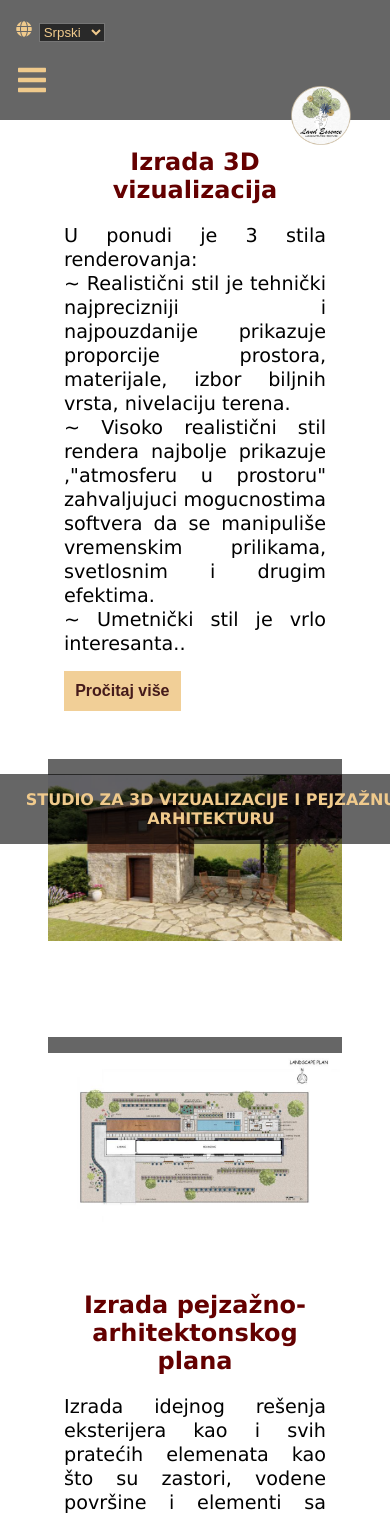
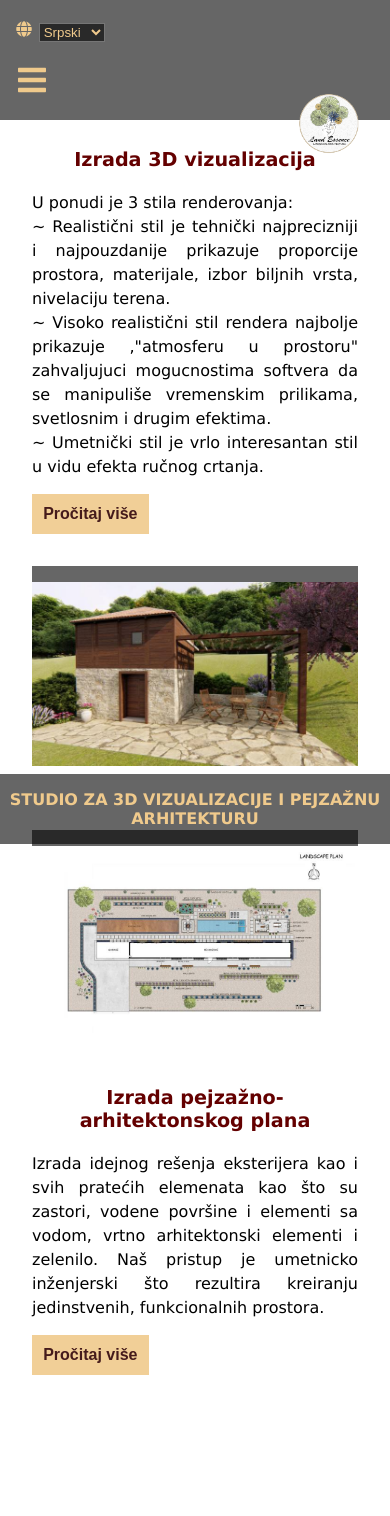
Before and after one commit to andjared/multi-language-website, a React (Create React App) app: page /usluge in a window 390 px wide. Shown: the top 1516 px of the page. Built offline with nearby package versions, Linux system fonts and the light colour scheme.

Commit message:
small screen responsiveness

```diff
--- a/src/Components/Navbar.js
+++ b/src/Components/Navbar.js
@@ -23,7 +23,7 @@ const Navbar = () => {
   };
   return (
     <nav className="nav-bar">
-      <div className="logo">
+      <div className={`logo ${hamburgerMenu ? "closed" : "show"}`}>
         <i>
           <img src={logo} alt="" />
         </i>
--- a/src/Components/ScrollToTop.js
+++ b/src/Components/ScrollToTop.js
@@ -5,7 +5,6 @@ const ScrollToTop = () => {
   const location = useLocation();
   useLayoutEffect(() => {
     document.documentElement.scrollTo(0, 0);
-    console.log("scroll");
   }, [location?.pathname]);
 
   return null;
--- a/src/Components/Services.js
+++ b/src/Components/Services.js
@@ -29,7 +29,7 @@ const Services = () => {
           <h2>{title.first[language]}</h2>
           <p>
             {readMoreFirst
-              ? first[language].slice(0, 400) + ".."
+              ? first[language].substring(0, 437)
               : first[language]}
           </p>
           <Button
@@ -53,7 +53,7 @@ const Services = () => {
           <h2>{title.second[language]}</h2>
           <p>
             {readMoreSecond
-              ? second[language].slice(0, 400) + "..."
+              ? second[language].substring(0, 261)
               : second[language]}
           </p>
           <Button
@@ -73,7 +73,7 @@ const Services = () => {
           <h2>{title.third[language]}</h2>
           <p>
             {readMoreThird
-              ? third[language].slice(0, 400) + "..."
+              ? third[language].substring(0, 362) + "..."
               : third[language]}
           </p>
           <Button
--- a/src/index.css
+++ b/src/index.css
@@ -7,6 +7,12 @@
 }
 body {
   font-family: Verdana, Geneva, Tahoma, sans-serif;
+  width: 100vw;
+  height: 100vh;
+}
+p {
+  margin-block-start: 0;
+  margin-block-end: 0;
 }
 *,
 ::after,
@@ -135,15 +141,16 @@ body {
   }
 }
 .about-us {
+  /* width: 100vw;
+  height: 100vh; */
   display: flex;
   flex-direction: column;
-  padding: 5em;
+  padding: 5em 2em 0 2em;
 }
 .top-box {
   display: flex;
   justify-content: space-around;
-  max-width: 100%;
-  margin-inline: auto;
+  width: 100%;
   margin-top: 2.5em;
   align-items: center;
 }
@@ -151,7 +158,7 @@ body {
   margin-top: 6vh;
   max-width: 100%;
 }
-.about-us p {
+.about-us-text p {
   font-size: 1.7vh;
   font-style: italic;
   line-height: 1.5em;
@@ -169,9 +176,10 @@ body {
   align-items: center;
   justify-content: center;
   margin-top: 3em;
+  padding-bottom: 3em;
 }
 .bottom-box p {
-font-style: italic;
+  font-style: italic;
 }
 .logos {
   display: flex;
@@ -201,6 +209,7 @@ img.one {
 }
 
 .services .box {
+  animation: transitionIn 2s;
   padding: 2em;
   display: flex;
 }
@@ -234,7 +243,7 @@ img.one {
 .services .button {
   color: var(--btn-bg-color);
   background: var(--links-color);
-  opacity: 90%;
+  opacity: 0.9;
   margin-top: 15px;
   padding: 0.7em;
   font-size: 16px;
@@ -257,7 +266,7 @@ img.one {
   text-align: center;
 }
 .galleries {
-  /* width: 100%; */
+  animation: transitionIn 2s;
   display: flex;
   justify-content: space-around;
   align-items: stretch;
@@ -290,13 +299,18 @@ img.one {
 .image-gallery-icon {
   color: var(--links-color);
 }
+.image-gallery-play-button,
+.image-gallery-right-nav,
+.image-gallery-left-nav {
+  display: none;
+}
 .image-gallery-index {
   color: var(--links-color);
   font-weight: bold;
   z-index: 1;
 }
 .concept {
-  margin-top: 4.5rem;
+  margin-top: 4rem;
 }
 #downArrow {
   font-size: clamp(1.8em, 2.5rem, 2rem);
@@ -319,6 +333,7 @@ img.one {
 /* -------------CONTACT US PAGE----------- */
 
 .contact-us {
+  animation: transitionIn 2s;
   margin: 10em auto;
   width: 100%;
   display: flex;
@@ -327,7 +342,7 @@ img.one {
 }
 .email-form {
   position: relative;
- min-width: 35%;
+  min-width: 35%;
   padding: 2.5em;
   display: flex;
   flex-direction: column;
@@ -341,15 +356,15 @@ img.one {
   color: var(--links-color);
   margin-block: 0.5em;
   padding: 0.7em;
-    max-width: 60%;
+  max-width: 60%;
 }
- /* .email-form input {
+/* .email-form input {
    max-width: 40%;
  } */
 .email-form label {
   padding-block: 0.5em;
 }
- .btn {
+.btn {
   background-color: var(--bg-dark);
   opacity: 90%;
   font-weight: bold;
@@ -423,10 +438,15 @@ textarea {
   border-bottom: 1px solid #eee;
   font-size: 1.3em;
 }
+.my-map {
+  z-index: 0;
+  margin: 0 auto;
+  padding-top: 6em;
+}
 .map {
   height: 40em;
   width: 40em;
-  margin: 4rem 2rem 0 2rem;
+  /* margin: 0 auto; */
 }
 
 @media screen and (max-width: 1200px) {
@@ -457,7 +477,7 @@ textarea {
   }
   .about-us {
     flex-direction: column;
-    padding: 2em;
+    /* padding: 2em; */
   }
   .about-us .top-box {
     flex-direction: column;
@@ -470,10 +490,8 @@ textarea {
     line-height: 1.8em;
     font-size: var(--small-font);
   }
-  .bottom-box {
-    margin-bottom: 2em;
-  }
-  .bottom-box .text {
+
+  .bottom-box p {
     text-align: center;
   }
   .bottom-box img {
@@ -495,6 +513,12 @@ textarea {
   .image-gallery-content {
     object-fit: none;
     margin: 0 auto;
+  }
+  .image-gallery-image {
+    height: auto;
+  }
+  .image-gallery-thumbnail-image {
+    height: auto;
   }
   .concept {
     margin-top: 0;
@@ -526,14 +550,18 @@ textarea {
     top: 8vh;
     left: 70vw;
   }
-  .log img {
-    padding: 2vh;
+  .logo img {
+    padding: 1vh;
   }
   .nav-bar {
     height: fit-content;
     flex-direction: column;
     justify-content: space-around;
     align-items: flex-start;
+  }
+
+  .about-us {
+    padding: 0;
   }
   .bottom-box img {
     width: 3rem;
@@ -562,10 +590,8 @@ textarea {
   .open .social-links li {
     padding: 0.5em;
   }
-  .logos {
-    /* flex-direction: column; */
-  }
-  .services{
+
+  .services {
     width: 100%;
   }
   .img-box {
@@ -579,7 +605,11 @@ textarea {
     /* margin-top: 18vh; */
     flex-direction: column;
   }
-  .map{
+  .contact-details .icons {
+    padding-bottom: 5em;
+  }
+  .map {
+    margin: 2em;
     height: 40em;
     width: 40em;
   }
@@ -588,11 +618,54 @@ textarea {
     padding: 1.5em;
   }
 
-  .modal{
+  .modal {
     align-items: center;
     top: 0;
     width: 100%;
     height: 100%;
   }
-
 }
+@media screen and (max-width: 560px) {
+  .footer {
+    padding: 1em 0 1em 0;
+  }
+  .about-us .bottom-box {
+    margin-bottom: 4em;
+  }
+  .logos {
+    display: grid;
+    grid-template-columns: 1fr 1fr;
+  }
+  .logos img {
+    width: 6rem;
+  }
+  .logos img.one {
+    width: 8rem;
+  }
+  .services h2 {
+    font-size: var(--big-font);
+  }
+  .services .text-box {
+    padding: 2em 0 2em 0;
+  }
+  .services .text-box p {
+    font-size: var(--small-font);
+  }
+  .services .img-box {
+    padding: 0;
+  }
+  .gallery h2 {
+    font-size: var(--big-font);
+  }
+  #gradation {
+    margin-bottom: 5em;
+    width: min(50em, 80%);
+  }
+  .image-gallery-icon {
+    display: none;
+  }
+  .map {
+    height: 20em;
+    width: 20em;
+  }
+}
```
Also changed, not shown: package.json (+2 -8 lines), 2 other files (tests, documents, lock files or other folders).
